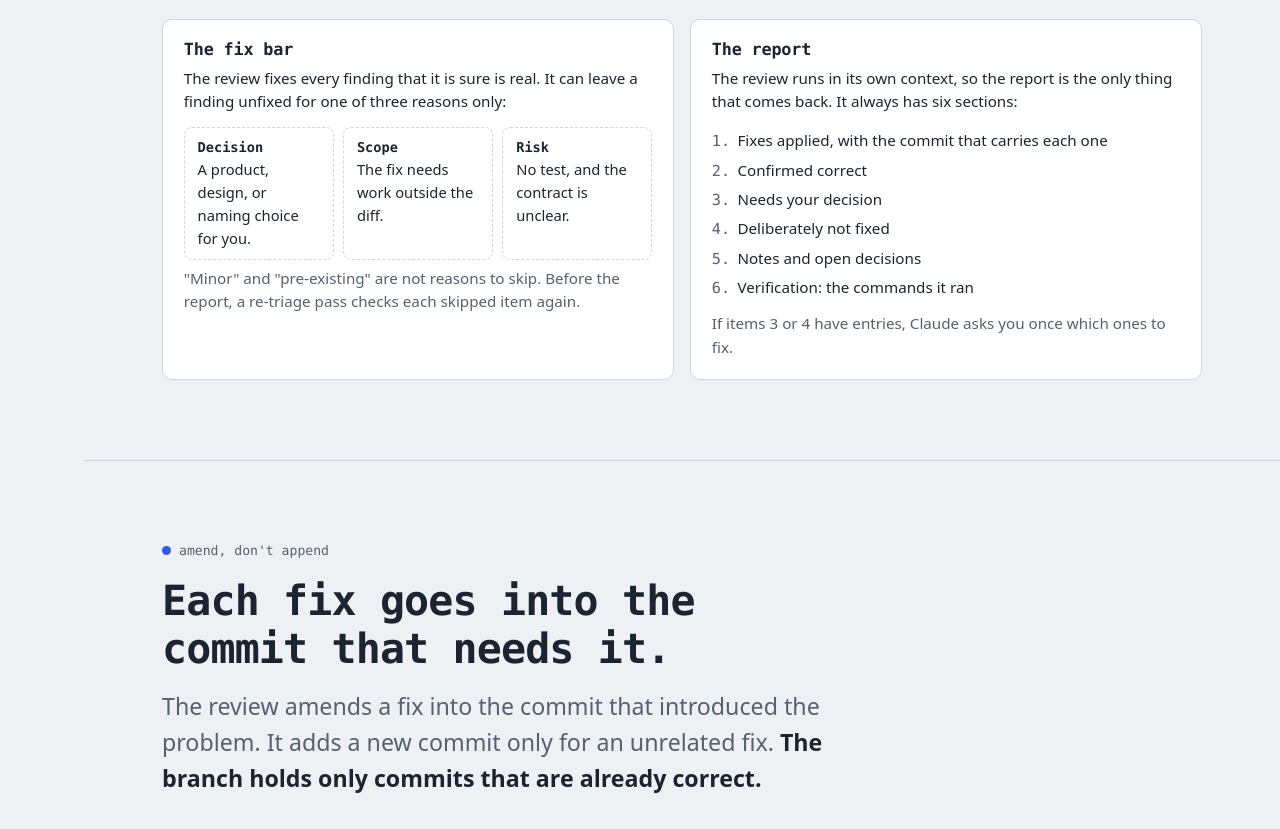
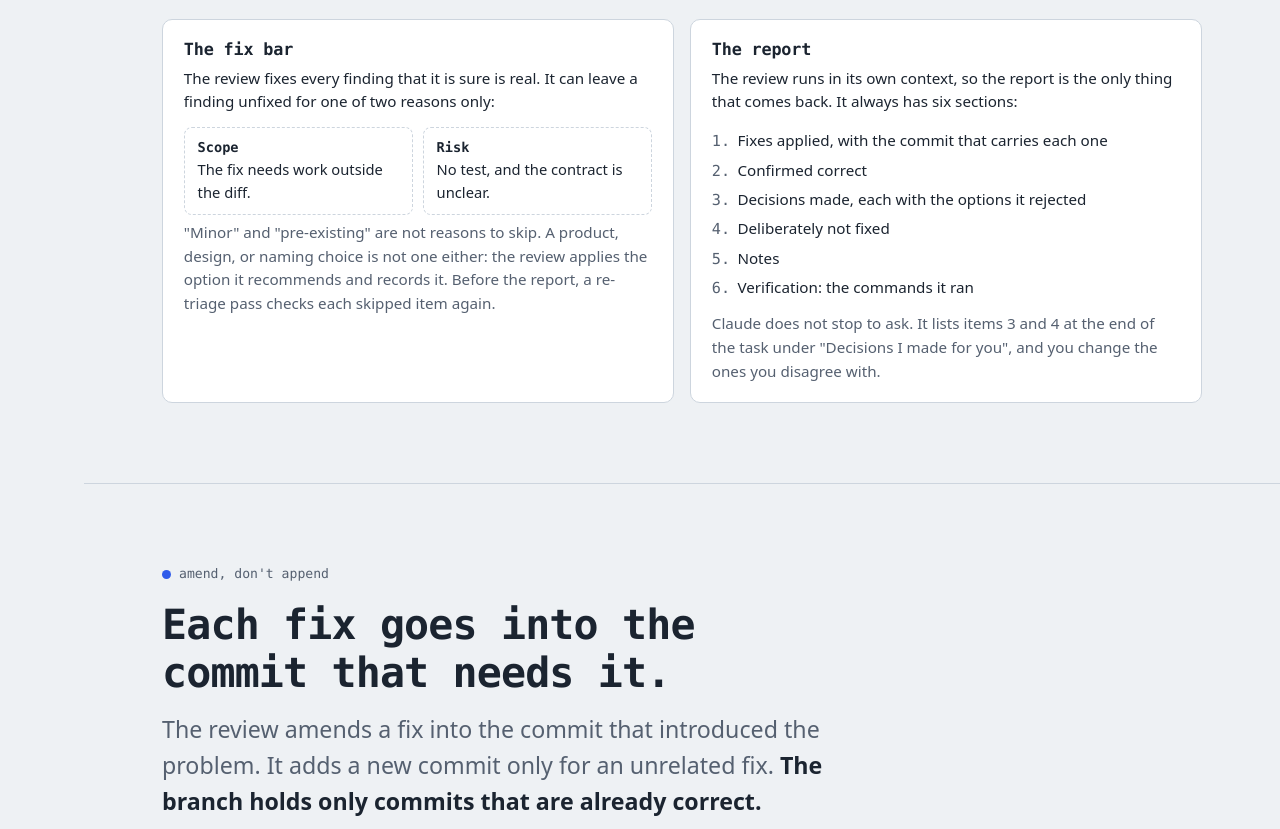
Before and after one commit to einsteinx2/.dotfiles-claude, a plain HTML site: page docs/index.html in a window 1280 px wide. Shown: the part 4013-4842 px from the top of the page. Drawn offline with Linux system fonts and the light colour scheme.

Commit message:
Apply recommended options instead of asking about open decisions
The review skills and the workflow rule stopped to ask the user about
product, design, and naming choices. The user follows the recommendation
in most cases. Now the agent applies the recommended option, records the
rejected options, and lists each choice under "Decisions I made for you"
at the end of the task.

Co-Authored-By: Claude Opus 5.5 <noreply@anthropic.com>

```diff
--- a/docs/index.html
+++ b/docs/index.html
@@ -332,7 +332,7 @@
   .ctx h3 { display: flex; align-items: center; gap: 0.5rem; margin-bottom: 0.5rem; }
   .ctx .tag { font-size: 0.72rem; font-weight: 500; padding: 0.1rem 0.45rem; border-radius: 4px; background: var(--code-bg); color: var(--muted); }
   .bar { display: grid; gap: 0.6rem; margin: 0.6rem 0 0.4rem; }
-  @media (min-width: 760px) { .bar { grid-template-columns: repeat(3, 1fr); } }
+  @media (min-width: 760px) { .bar { grid-template-columns: repeat(2, 1fr); } }
   .bar div { border: 1px dashed var(--line); border-radius: 8px; padding: 0.6rem 0.8rem; font-size: 0.92rem; }
   .bar b { font-family: var(--mono); display: block; font-size: 0.85rem; }
   .report { counter-reset: r; list-style: none; padding: 0; margin: 0; font-size: 0.95rem; }
@@ -587,13 +587,12 @@
     <div class="grid g2">
       <div class="card">
         <h3>The fix bar</h3>
-        <p class="small">The review fixes every finding that it is sure is real. It can leave a finding unfixed for one of three reasons only:</p>
+        <p class="small">The review fixes every finding that it is sure is real. It can leave a finding unfixed for one of two reasons only:</p>
         <div class="bar">
-          <div><b>Decision</b>A product, design, or naming choice for you.</div>
           <div><b>Scope</b>The fix needs work outside the diff.</div>
           <div><b>Risk</b>No test, and the contract is unclear.</div>
         </div>
-        <p class="small muted">"Minor" and "pre-existing" are not reasons to skip. Before the report, a re-triage pass checks each skipped item again.</p>
+        <p class="small muted">"Minor" and "pre-existing" are not reasons to skip. A product, design, or naming choice is not one either: the review applies the option it recommends and records it. Before the report, a re-triage pass checks each skipped item again.</p>
       </div>
       <div class="card">
         <h3>The report</h3>
@@ -601,12 +600,12 @@
         <ol class="report">
           <li>Fixes applied, with the commit that carries each one</li>
           <li>Confirmed correct</li>
-          <li>Needs your decision</li>
+          <li>Decisions made, each with the options it rejected</li>
           <li>Deliberately not fixed</li>
-          <li>Notes and open decisions</li>
+          <li>Notes</li>
           <li>Verification: the commands it ran</li>
         </ol>
-        <p class="small muted" style="margin-top:0.6rem">If items 3 or 4 have entries, Claude asks you once which ones to fix.</p>
+        <p class="small muted" style="margin-top:0.6rem">Claude does not stop to ask. It lists items 3 and 4 at the end of the task under "Decisions I made for you", and you change the ones you disagree with.</p>
       </div>
     </div>
   </div>
```
Also changed, not shown: 4 other files.
